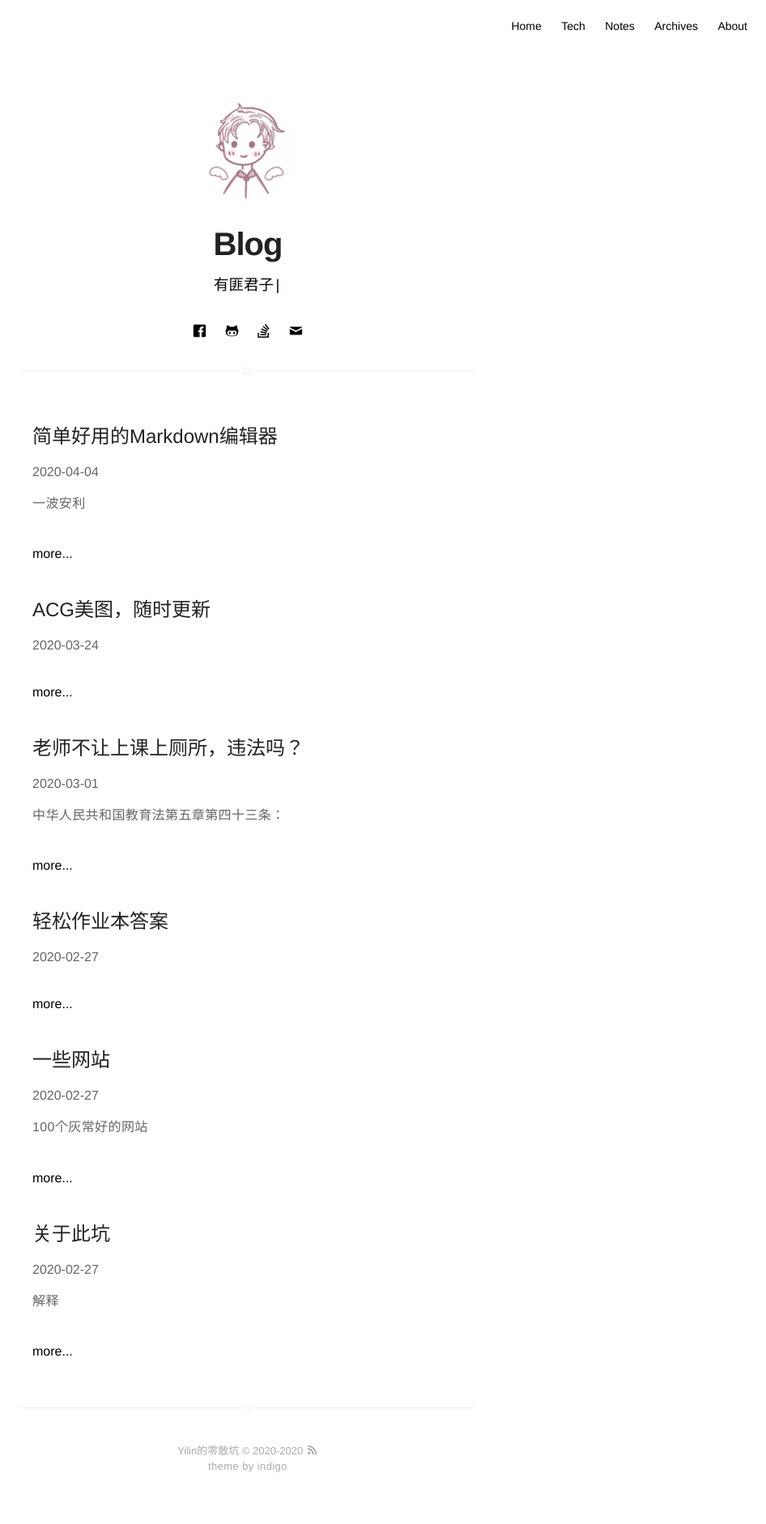
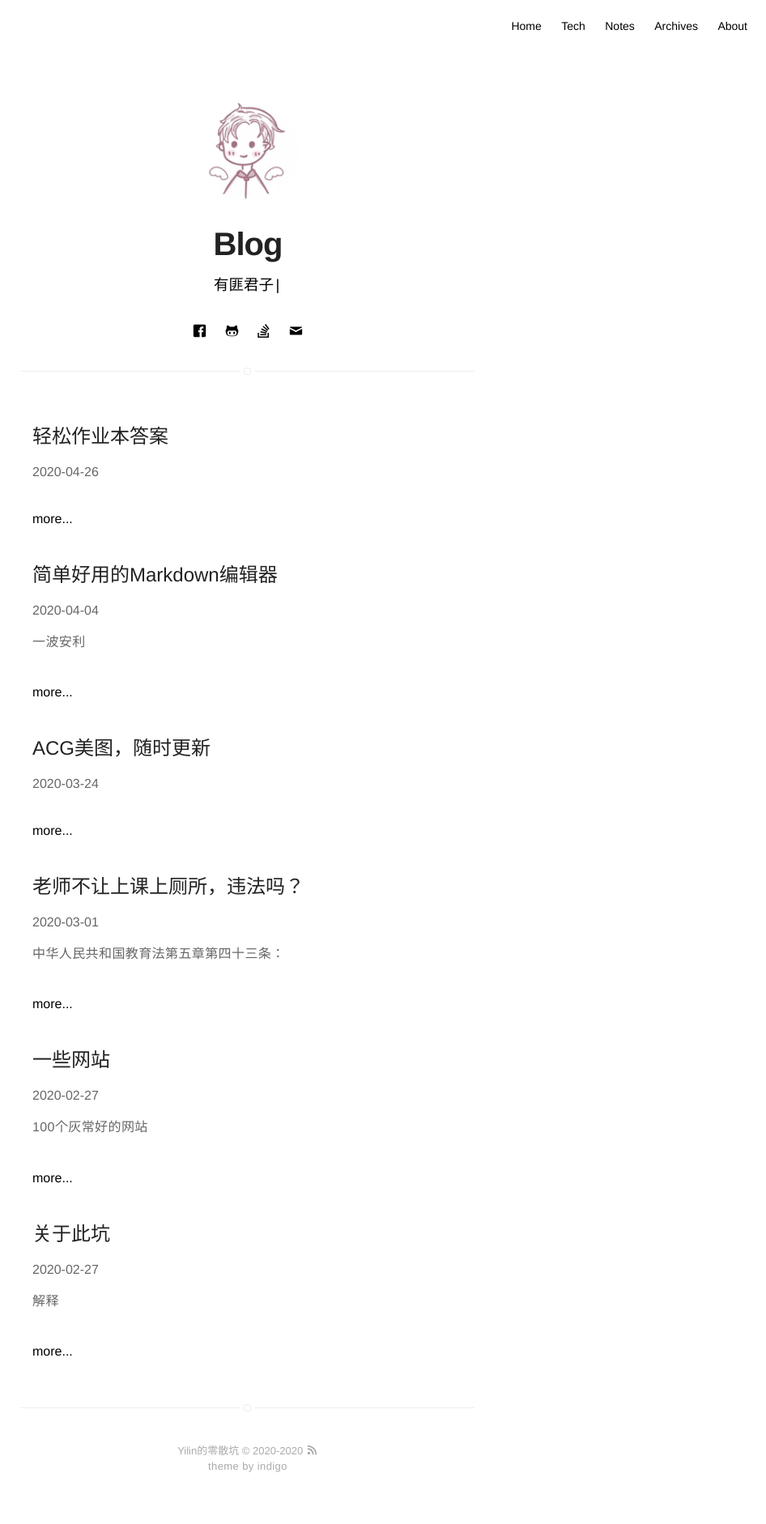
Before and after one commit to tonnyyilin/blog2, a Jekyll site: the page built from blog/index.html, in a window 1280 px wide. Shown: the whole page at 81% size, without its empty margins (334-1280 px from the left). Built offline with Jekyll 4.4.1, drawn with Linux system fonts in a browser that asks for light colours; comment, search, counter and statistics services are not loaded.

Commit message:
Update 2020-04-26-qszybkey.md

```diff
--- a/_posts/blog/2020-04-26-qszybkey.md
+++ b/_posts/blog/2020-04-26-qszybkey.md
@@ -1,7 +1,7 @@
 ---
 title: "轻松作业本答案"
 layout: post
-date: 2020-02-27 14:16
+date: 2020-04-26 10:43
 image: /assets/images/markdown.jpg
 headerImage: false
 tag:
```
